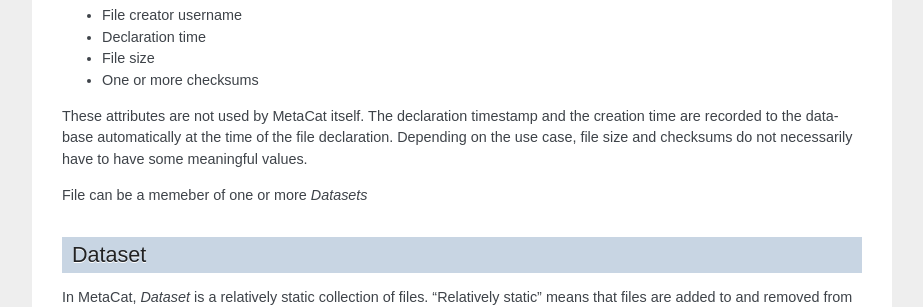
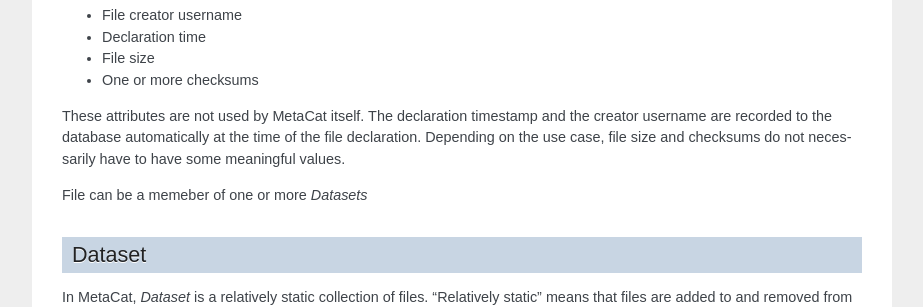
Before and after one commit to ivmfnal/metacat, a Sphinx documentation site: the page built from docs/concepts.rst, in a window 1280 px wide and 900 px high, scrolled down 587 px. Shown: the part 152-459 px from the top of the window, without its empty margins (198-1121 px from the left). Built offline with Sphinx 7.4.7, drawn with Linux system fonts in a browser that asks for light colours.

Commit message:
More sections in the Concepts

```diff
--- a/docs/concepts.rst
+++ b/docs/concepts.rst
@@ -40,7 +40,7 @@ MetaCat also stores the following file attributes:
 * File size
 * One or more checksums
 
-These attributes are not used by MetaCat itself. The declaration timestamp and the creation time are recorded to the database automatically at the
+These attributes are not used by MetaCat itself. The declaration timestamp and the creator username are recorded to the database automatically at the
 time of the file declaration. Depending on the use case, file size and checksums do not necessarily have to have some meaningful values.
 
 File can be a memeber of one or more *Datasets*
```
